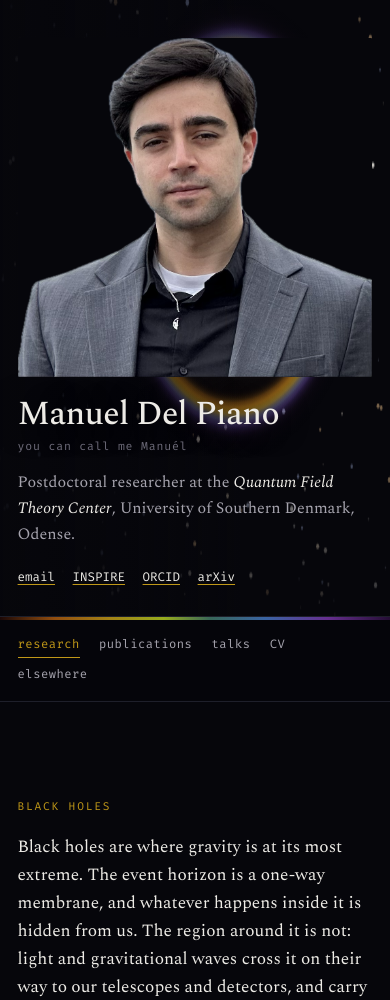
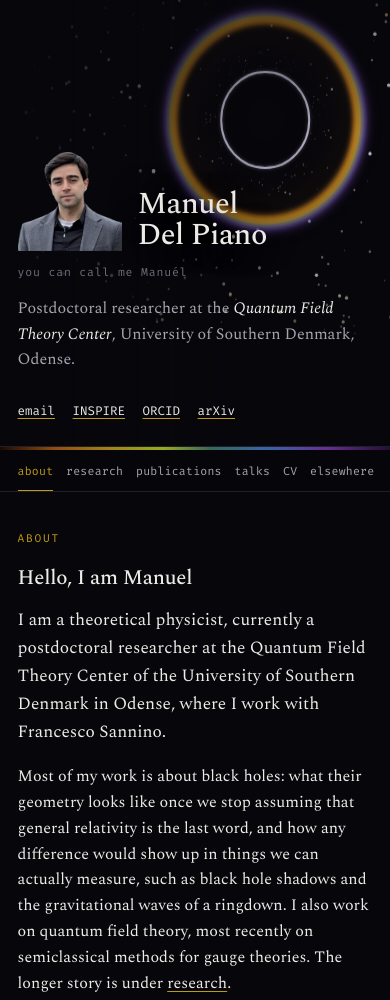
Before and after one commit to mdelpiano/mdelpiano.github.io, a plain HTML site: page index.html in a window 390 px wide. Shown: the top 1000 px of the page. Drawn offline with nearby package versions, Linux system fonts and the light colour scheme.

Commit message:
Update layout and content in index.html

```diff
--- a/index.html
+++ b/index.html
@@ -128,7 +128,8 @@ a:focus-visible { outline: 2px solid var(--ring); outline-offset: 3px; border-ra
 }
 
 .portrait, .portrait-fallback {
-  width: auto;
+  width: var(--photo-w);
+  max-width: 100%;
   height: auto;                 /* keep the photo's own aspect ratio, no cropping */
   border-radius: 1px;
   display: block;
@@ -314,12 +315,36 @@ footer a { color: var(--ink-2); }
 /* ---------- narrow ---------- */
 
 @media (max-width: 40rem) {
+  :root { --photo-w: 6.5rem; }
+  body { font-size: 16px; }
   .wrap { padding-inline: 1.1rem; }
-  .nav-inner { padding-inline: 1.1rem; }
-  .hero { min-height: 22rem; }
-  .hero-inner { grid-template-columns: 1fr; gap: 1.2rem; padding: 2.4rem 1.1rem 1.8rem; }
-  :root { --photo-w: 7rem; }
+  .hero { min-height: 0; }
+  /* photo beside the name, as a small portrait, instead of a full-width block */
+  .hero-inner {
+    grid-template-columns: var(--photo-w) 1fr;
+    gap: .5rem 1rem;
+    padding: 9.5rem 1.1rem 1.6rem;          /* room above for the black hole */
+    align-items: end;
+  }
+  .hero-inner > div:last-child { display: contents; }
+  h1 { grid-column: 2; align-self: end; font-size: 1.9rem; margin: 0; }
+  .pronounce, .role, .links { grid-column: 1 / -1; }
+  .pronounce { margin: .2rem 0 .4rem; }
+  .portrait-slot, .hero-inner > div:first-child { grid-row: 1; }
+  /* tabs: one row, swipe sideways if they do not fit; bigger tap targets */
+  .nav-inner {
+    padding: 0 1.1rem;
+    flex-wrap: nowrap; overflow-x: auto; gap: .8rem;
+    font-size: .72rem; letter-spacing: .02em;
+    scrollbar-width: none; -webkit-overflow-scrolling: touch;
+  }
+  .nav-inner::-webkit-scrollbar { display: none; }
+  nav.jump a { padding: .75rem 0 .6rem; white-space: nowrap; }
+  section { padding-top: 2.4rem; }
+  h2 { font-size: 1.3rem; }
   .entries li { grid-template-columns: 1fr; gap: .1rem; }
+  .fig-spectrum { justify-content: center; }
+  figcaption { max-width: none; }
 }
 
 @media (prefers-reduced-motion: reduce) {
@@ -357,6 +382,7 @@ footer a { color: var(--ink-2); }
 <!-- ============ NAV ============ -->
 <nav class="jump" aria-label="Sections">
   <div class="nav-inner" role="tablist">
+    <a href="#about" role="tab" aria-controls="about">about</a>
     <a href="#research" role="tab" aria-controls="research">research</a>
     <a href="#publications" role="tab" aria-controls="publications">publications</a>
     <a href="#talks" role="tab" aria-controls="talks">talks</a>
@@ -367,9 +393,25 @@ footer a { color: var(--ink-2); }
 
 <div class="wrap">
 
-  <!-- ============ RESEARCH (default tab) ============ -->
+  <!-- ============ ABOUT (default tab) ============ -->
+  <section id="about" role="tabpanel">
+    <p class="label">About</p>
+    <h2>Hello, I am Manuel</h2>
+
+    <p class="lede">I am a theoretical physicist, currently a postdoctoral researcher at the Quantum Field Theory Center of the University of Southern Denmark in Odense, where I work with Francesco Sannino.</p>
+
+    <p>Most of my work is about black holes: what their geometry looks like once we stop assuming that general relativity is the last word, and how any difference would show up in things we can actually measure, such as black hole shadows and the gravitational waves of a ringdown. I also work on quantum field theory, most recently on semiclassical methods for gauge theories. The longer story is under <a href="#research">research</a>.</p>
+
+    <p>I grew up in Naples and studied there all the way, from the Nunziatella military school to a PhD at the Scuola Superiore Meridionale, before moving to Denmark in 2025. I am a member of the LISA Consortium and of the COST Action BridgeQG, and at SDU I am a teaching assistant for Quantum Mechanics II.</p>
+
+    <p>Away from the blackboard I cook, mostly pizza, pasta al forno and desserts, and I walk balls in the ballroom scene. More of that under <a href="#elsewhere">elsewhere</a>.</p>
+
+    <p>If you want to talk physics, or you are a student looking for a project, write to me at <a href="mailto:madelp@qtc.sdu.dk">madelp@qtc.sdu.dk</a>.</p>
+  </section>
+
+  <!-- ============ RESEARCH ============ -->
   <section id="research" role="tabpanel">
-    <p class="label" style="margin-top:2.6rem">Black holes</p>
+    <p class="label">Black holes</p>
 
     <p class="lede">Black holes are where gravity is at its most extreme. The event horizon is a one-way membrane, and whatever happens inside it is hidden from us. The region around it is not: light and gravitational waves cross it on their way to our telescopes and detectors, and carry an imprint of the geometry there.</p>
     <p class="lede">Almost everything we say about an astrophysical black hole begins by assuming it is the Kerr solution of vacuum general relativity. We assume it because it is the solution we know how to compute with, not because it has been tested where it would matter most, in the strong field just outside the horizon.</p>
@@ -426,7 +468,7 @@ footer a { color: var(--ink-2); }
     <p>Not everything I work on has a horizon in it. With Borut Bajc and Francesco Sannino I studied a grand unified theory that stays finite in the ultraviolet once supersymmetry is broken, asking how far the good high-energy behaviour of a supersymmetric theory can survive the breaking that any realistic model needs.</p>
 
     <p>More recently I have been working on semiclassical methods for strongly coupled gauge theories. The idea is that the scaling dimension of an operator built from many fields, such as a high power of the Yang–Mills field strength, can be computed from a classical solution on the cylinder ℝ × S³ and its quantisation, in a regime where ordinary perturbation theory is of little use. Extending this approach to pure Yang–Mills is work in progress, and it is a useful change of perspective: the same questions of consistency and control that matter near a horizon turn up here in a very different form.</p>
-</section>
+  </section>
 
   <!-- ============ PUBLICATIONS ============ -->
   <section id="publications" role="tabpanel">
@@ -560,7 +602,8 @@ footer a { color: var(--ink-2); }
       </figcaption>
     </figure>
 
-    <div class="fact">
+    <div class="facts" style="margin-top:2rem">
+      <div class="fact">
         <h3>Kitchen</h3>
         <p>My Neapolitan origins do not lie: I make a very good pizza, a proper pasta al forno, and more desserts than is reasonable. You can ask my friends' feedback on my cooking! ;-P</p>
       </div>
@@ -569,6 +612,7 @@ footer a { color: var(--ink-2); }
         <h3>Ballroom</h3>
         <p>I am part of the ballroom community and walk balls in Old Way and Executive Realness. Old Way is vogue at its most geometric, all lines, symmetry and precision, which may not be a coincidence. Ballroom was built by Black and Latinx LGBTQ+ communities in New York, and I am grateful to be welcomed into it.</p>
       </div>
+    </div>
   </section>
 
   <!-- ============ CV ============ -->
@@ -603,7 +647,7 @@ footer a { color: var(--ink-2); }
 <script>
 /* ============================================================
    Tabs. The nav shows one section at a time, chosen by the URL
-   hash (#research, #publications, #talks, #cv, #elsewhere), so
+   hash (#about, #research, #publications, #talks, #cv, #elsewhere), so
    each tab has its own link and the back button works.
    Without JavaScript every section is simply shown in sequence.
    ============================================================ */
@@ -696,9 +740,11 @@ footer a { color: var(--ink-2); }
     cv.height = Math.round(H * DPR);
     ctx.setTransform(DPR, 0, 0, DPR, 0, 0);
     // keep the lens clear of the name: right of centre on wide screens
-    cx = W * (W > 680 ? 0.72 : 0.60);
-    cy = H * 0.37;
-    thetaE = Math.min(W, H) * 0.30;
+    if (W > 680) {
+      cx = W * 0.72; cy = H * 0.37; thetaE = Math.min(W, H) * 0.30;
+    } else {                                   // phones: upper right, above the name
+      cx = W * 0.68; cy = Math.min(H * 0.30, 110); thetaE = Math.min(W * 0.24, 95);
+    }
     seedStars();
     buildRings();
   }
```
